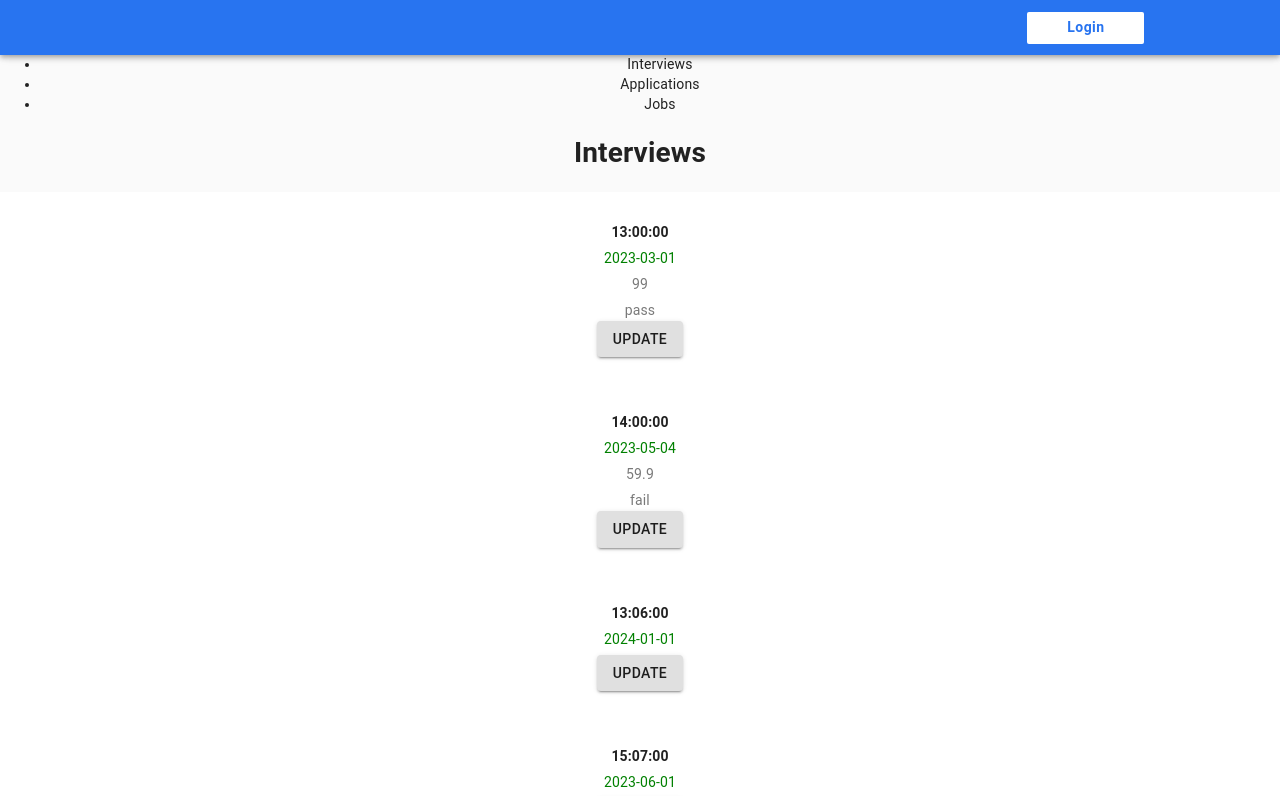
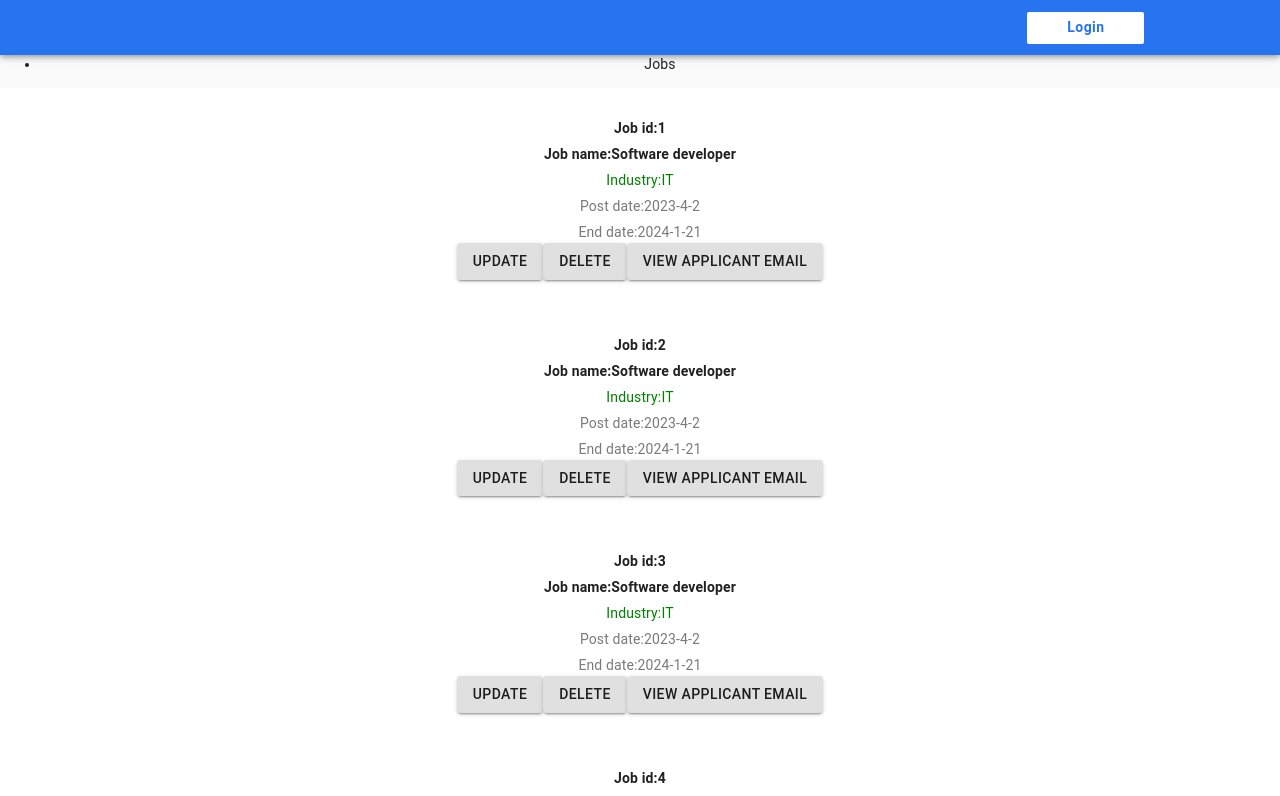
Before and after one commit to rxluo1202/304, a React (Create React App) app in the folder client/: page /myinfo in a window 1280 px wide. Shown: the top 796 px of the page. Built offline with nearby package versions, Linux system fonts and the light colour scheme.

Commit message:
structure change and job buttons added
delete itv, job attributes removed, jobID added, buttons added

```diff
--- a/client/src/Components/Dialogs/ItvDialog.jsx
+++ /dev/null
@@ -1,131 +0,0 @@
-import React, { useState, useEffect } from "react";
-import {
-  Dialog,
-  DialogContent,
-  TextField,
-  Box,
-  Button,
-  makeStyles,
-  Typography,
-} from "@material-ui/core";
-// import { authenticateLogin, authenticateSignup } from '../../service/api';
-
-const useStyle = makeStyles({
-  component: {
-    height: "70vh",
-    width: "90vh",
-    maxWidth: "unset !important",
-  },
-  image: {
-    backgroundImage: `url(${"https://static-assets-web.flixcart.com/www/linchpin/fk-cp-zion/img/login_img_c4a81e.png"})`,
-    background: "#2874f0",
-    backgroundPosition: "center 85%",
-    backgroundRepeat: "no-repeat",
-    height: "70vh",
-    width: "40%",
-    padding: "45px 35px",
-    "& > *": {
-      color: "#FFFFFF",
-      fontWeight: 600,
-    },
-  },
-  login: {
-    padding: "25px 35px",
-    display: "flex",
-    flex: 1,
-    flexDirection: "column",
-    "& > *": {
-      marginTop: 20,
-    },
-  },
-  loginbtn: {
-    textTransform: "none",
-    background: "#FB641B",
-    color: "#fff",
-    height: 48,
-    borderRadius: 2,
-  },
-  requestbtn: {
-    textTransform: "none",
-    background: "#fff",
-    color: "#2874f0",
-    height: 48,
-    borderRadius: 2,
-    boxShadow: "0 2px 4px 0 rgb(0 0 0 / 20%)",
-  },
-  text: {
-    color: "#878787",
-    fontSize: 12,
-  },
-  createText: {
-    margin: "auto 0 5px 0",
-    textAlign: "center",
-    color: "#2874f0",
-    fontWeight: 600,
-    fontSize: 14,
-    cursor: "pointer",
-  },
-  error: {
-    fontSize: 10,
-    color: "#ff6161",
-    lineHeight: 0,
-    marginTop: 10,
-    fontWeight: 600,
-  },
-});
-
-const performanceInitialValues = {
-  performance: 0.0,
-  result: "",
-};
-
-const ItvDialog = ({ open, setOpen, setPerformance }) => {
-  const classes = useStyle();
-  const [input, setInput] = useState(performanceInitialValues);
-
-  const onInputChange = (e) => {
-    setInput({ ...input, [e.target.name]: e.target.value });
-  };
-
-  const submitPerformance = async () => {
-    //let response = await authenticateSignup(signup);
-    //if(!response) return;
-    handleClose();
-    setPerformance(input);
-  };
-
-  const handleClose = () => {
-    setOpen(false);
-  };
-
-  return (
-    <Dialog open={open} onClose={handleClose}>
-      <DialogContent className={classes.component}>
-        <Box style={{ display: "flex" }}>
-          {
-            <Box className={classes.login}>
-              <TextField
-                onChange={(e) => onInputChange(e)}
-                name="performance"
-                label="Enter performance: 0.0 - 100.0"
-              />
-              <TextField
-                onChange={(e) => onInputChange(e)}
-                name="result"
-                label="Enter result: pass / fail"
-              />
-              <Button
-                className={classes.loginbtn}
-                onClick={() => submitPerformance()}
-              >
-                Confirm
-              </Button>
-            </Box>
-          }
-        </Box>
-      </DialogContent>
-    </Dialog>
-  );
-};
-
-export default ItvDialog;
--- a/client/src/Components/Info/Interviews.jsx
+++ /dev/null
@@ -1,43 +0,0 @@
-import { Box, makeStyles } from "@material-ui/core";
-import ItvSlide from "../Slides/ItvSlide";
-import itvs from "../../itvs.json";
-import React, { useEffect } from "react";
-import { useSelector, useDispatch } from "react-redux"; // hooks
-import { getProducts as listProducts } from "../../redux/actions/productActions";
-// import { navData } from '../constant/data';
-
-const useStyle = makeStyles({
-  component: {
-    padding: 10,
-    background: "#F2F2F2",
-  },
-});
-
-const Interviews = () => {
-  const classes = useStyle();
-
-  // const getProducts = useSelector(state => state.getProducts);
-  // const { products} = getProducts;
-
-  // const dispatch = useDispatch();
-
-  // useEffect(() => {
-  //     dispatch(listProducts())
-  // }, [dispatch])
-
-  console.log("itvvvs");
-  for (var i = 0; i < itvs.length; i++) {
-    console.log(itvs[i]);
-  }
-
-  return (
-    <>
-      <h1>Interviews</h1>
-      <Box>
-        <ItvSlide data={itvs} multi={true} />
-      </Box>
-    </>
-  );
-};
-
-export default Interviews;
--- a/client/src/Components/Info/Myinfo.jsx
+++ b/client/src/Components/Info/Myinfo.jsx
@@ -1,8 +1,5 @@
 import React, { useState, useContext } from "react";
-import Interviews from "./Interviews";
 import Jobs from "./Jobs";
-import ItvsTemp from "./Interviews";
-import Applications from "./Applications";
 import {
   BrowserRouter as Router,
   Routes,
@@ -82,7 +79,7 @@ const useStyle = makeStyles((theme) => ({
 }));
 
 const Myinfo = () => {
-  const [activeTab, setActiveTab] = useState("Interviews");
+  const [activeTab, setActiveTab] = useState("Jobs");
 
   const { account, setAccount } = useContext(LoginContext);
 
@@ -92,14 +89,10 @@ const Myinfo = () => {
 
   const renderTabContent = () => {
     switch (activeTab) {
-      case "Interviews":
-        return <Interviews />;
-      case "Applications":
-        return <Applications />;
       case "Jobs":
         return <Jobs />;
       default:
-        return <Interviews />;
+        return <Jobs />;
     }
   };
 
@@ -107,18 +100,6 @@ const Myinfo = () => {
     <div className="App">
       <nav>
         <ul>
-          <li
-            onClick={() => handleClick("Interviews")}
-            className={activeTab === "Interviews" ? "active" : ""}
-          >
-            Interviews
-          </li>
-          <li
-            onClick={() => handleClick("Applications")}
-            className={activeTab === "Applications" ? "active" : ""}
-          >
-            Applications
-          </li>
           <li
             onClick={() => handleClick("Jobs")}
             className={activeTab === "Jobs" ? "active" : ""}
--- a/client/src/Components/Slides/HomeSlide.jsx
+++ b/client/src/Components/Slides/HomeSlide.jsx
@@ -76,53 +76,35 @@ const MultiSlide = ({ data }) => {
             className={classes.text}
             style={{ fontWeight: 600, color: "#212121" }}
           >
+            Job id:
+            {temp.jobID}
+          </Typography>
+          <Typography
+            className={classes.text}
+            style={{ fontWeight: 600, color: "#212121" }}
+          >
+            Job name:
             {temp.jobName}
           </Typography>
           <Typography className={classes.text} style={{ color: "green" }}>
+            Industry:
             {temp.industry}
           </Typography>
           <Typography
             className={classes.text}
             style={{ color: "#212121", opacity: ".6" }}
           >
-            {temp.endDate}
-          </Typography>
-          <Typography
-            className={classes.text}
-            style={{ color: "#212121", opacity: ".6" }}
-          >
+            Post date:
             {temp.postDate}
           </Typography>
           <Typography
             className={classes.text}
             style={{ color: "#212121", opacity: ".6" }}
           >
-            {temp.holiday}
+            End date:
+            {temp.endDate}
           </Typography>
-          <Typography
-            className={classes.text}
-            style={{ color: "#212121", opacity: ".6" }}
-          >
-            {temp.training}
-          </Typography>
-          <Typography
-            className={classes.text}
-            style={{ color: "#212121", opacity: ".6" }}
-          >
-            {temp.allowance}
-          </Typography>
-          <Typography
-            className={classes.text}
-            style={{ color: "#212121", opacity: ".6" }}
-          >
-            {temp.salary}
-          </Typography>
-          <Typography
-            className={classes.text}
-            style={{ color: "#212121", opacity: ".6" }}
-          >
-            {temp.salaryType}
-          </Typography>
+
           <Button variant="contained" onClick={() => openHomeDialog()}>
             Apply
           </Button>
--- a/client/src/Components/Slides/ItvSlide.jsx
+++ /dev/null
@@ -1,111 +0,0 @@
-import {
-  Box,
-  Typography,
-  makeStyles,
-  Button,
-  Divider,
-} from "@material-ui/core";
-import { Link } from "react-router-dom";
-import React, { useState } from "react";
-import ItvDialog from "../Dialogs/ItvDialog";
-
-const responsive = {
-  desktop: {
-    breakpoint: { max: 3000, min: 1024 },
-    items: 5,
-  },
-  tablet: {
-    breakpoint: { max: 1024, min: 464 },
-    items: 2,
-  },
-  mobile: {
-    breakpoint: { max: 464, min: 0 },
-    items: 1,
-  },
-};
-
-const useStyle = makeStyles((theme) => ({
-  component: {
-    marginTop: 12,
-    background: "#FFFFFF",
-  },
-  image: {
-    width: "auto",
-    height: 150,
-  },
-  text: {
-    fontSize: 14,
-    marginTop: 5,
-  },
-  deal: {
-    display: "flex",
-    padding: "15px 20px",
-  },
-  dealText: {
-    fontSize: 22,
-    fontWeight: 600,
-    lineHeight: "32px",
-    marginRight: 25,
-  },
-  button: {
-    marginLeft: "auto",
-    backgroundColor: "#2874f0",
-    borderRadius: 2,
-    fontSize: 13,
-  },
-  wrapper: {
-    padding: "25px 15px",
-  },
-}));
-
-const MultiSlide = ({ data }) => {
-  const classes = useStyle();
-
-  const [open, setOpen] = useState(false);
-
-  const openItvDialog = () => {
-    setOpen(true);
-  };
-
-  return (
-    <Box className={classes.component}>
-      {data.map((temp) => (
-        <Box textAlign="center" className={classes.wrapper}>
-          {/* <img src={temp.image} className={classes.image} alt="" /> */}
-          <Typography
-            className={classes.text}
-            style={{ fontWeight: 600, color: "#212121" }}
-          >
-            {temp.itvTime}
-          </Typography>
-          <Typography className={classes.text} style={{ color: "green" }}>
-            {temp.itvDate}
-          </Typography>
-          <Typography
-            className={classes.text}
-            style={{ color: "#212121", opacity: ".6" }}
-          >
-            {temp.performance}
-          </Typography>
-          <Typography
-            className={classes.text}
-            style={{ color: "#212121", opacity: ".6" }}
-          >
-            {temp.result}
-          </Typography>
-
-          <Button variant="contained" onClick={() => openItvDialog()}>
-            Update
-          </Button>
-          <ItvDialog open={open} setOpen={setOpen} />
-        </Box>
-      ))}
-    </Box>
-  );
-};
-
-const ItvSlide = (props) => {
-  return <>{props.multi === true ? <MultiSlide {...props} /> : ""}</>;
-};
-
-export default ItvSlide;
--- a/client/src/Components/Slides/JobSlide.jsx
+++ b/client/src/Components/Slides/JobSlide.jsx
@@ -67,6 +67,18 @@ const MultiSlide = ({ data }) => {
     setOpen(true);
   };
 
+  const handleUpdate = () => {
+    console.log("update!");
+  };
+
+  const handleDelete = () => {
+    console.log("delete!");
+  };
+
+  const viewEmail = () => {
+    console.log("view email!");
+  };
+
   return (
     <Box className={classes.component}>
       {data.map((temp) => (
@@ -76,53 +88,64 @@ const MultiSlide = ({ data }) => {
             className={classes.text}
             style={{ fontWeight: 600, color: "#212121" }}
           >
+            Job id:
+            {temp.jobID}
+          </Typography>
+          <Typography
+            className={classes.text}
+            style={{ fontWeight: 600, color: "#212121" }}
+          >
+            Job name:
             {temp.jobName}
           </Typography>
           <Typography className={classes.text} style={{ color: "green" }}>
+            Industry:
             {temp.industry}
           </Typography>
           <Typography
             className={classes.text}
             style={{ color: "#212121", opacity: ".6" }}
           >
-            {temp.endDate}
-          </Typography>
-          <Typography
-            className={classes.text}
-            style={{ color: "#212121", opacity: ".6" }}
-          >
+            Post date:
             {temp.postDate}
           </Typography>
           <Typography
             className={classes.text}
             style={{ color: "#212121", opacity: ".6" }}
           >
+            End date:
+            {temp.endDate}
+          </Typography>
+          {/* <Typography
+            className={classes.text}
+            style={{ color: "#212121", opacity: ".6" }}
+          >
+            Holiday:
             {temp.holiday}
           </Typography>
           <Typography
             className={classes.text}
             style={{ color: "#212121", opacity: ".6" }}
           >
-            {temp.training}
-          </Typography>
-          <Typography
-            className={classes.text}
-            style={{ color: "#212121", opacity: ".6" }}
-          >
-            {temp.allowance}
-          </Typography>
-          <Typography
-            className={classes.text}
-            style={{ color: "#212121", opacity: ".6" }}
-          >
+            Salary:
             {temp.salary}
           </Typography>
           <Typography
             className={classes.text}
             style={{ color: "#212121", opacity: ".6" }}
           >
+            Salary type:
             {temp.salaryType}
-          </Typography>
+          </Typography> */}
+          <Button variant="contained" onClick={() => handleUpdate()}>
+            update
+          </Button>
+          <Button variant="contained" onClick={() => handleDelete()}>
+            delete
+          </Button>
+          <Button variant="contained" onClick={() => viewEmail()}>
+            view applicant email
+          </Button>
           <JobDialog open={open} setOpen={setOpen} />
         </Box>
       ))}
--- a/client/src/itvs.json
+++ /dev/null
@@ -1,33 +0,0 @@
-[
-    {
-        "itvTime": "13:00:00",
-        "itvDate": "2023-03-01",
-        "performance": 99,
-        "result": "pass"
-    },
-    {
-        "itvTime": "14:00:00",
-        "itvDate": "2023-05-04",
-        "performance": 59.9,
-        "result": "fail"
-    },
-    {
-        "itvTime": "13:06:00",
-        "itvDate": "2024-01-01",
-        "performance": null,
-        "result": ""
-    },
-    {
-        "itvTime": "15:07:00",
-        "itvDate": "2023-06-01",
-        "performance": null,
-        "result": ""
-    },
-    {
-        "itvTime": "19:09:00",
-        "itvDate": "2023-03-09",
-        "performance": 99,
-        "result": "pass"
-    }
-
-]
--- a/client/src/jobs.json
+++ b/client/src/jobs.json
@@ -1,5 +1,6 @@
 [
     {
+        "jobID": "1",
         "postDate": "2023-4-2",
         "endDate": "2024-1-21",
         "jobName": "Software developer",
@@ -11,6 +12,7 @@
         "salaryType": "Monthly"
     },
     {
+        "jobID": "2",
         "postDate": "2023-4-2",
         "endDate": "2024-1-21",
         "jobName": "Software developer",
@@ -22,6 +24,7 @@
         "salaryType": "Monthly"
     },
     {
+        "jobID": "3",
         "postDate": "2023-4-2",
         "endDate": "2024-1-21",
         "jobName": "Software developer",
@@ -33,6 +36,7 @@
         "salaryType": "Monthly"
     },
     {
+        "jobID": "4",
         "postDate": "2023-4-2",
         "endDate": "2024-1-21",
         "jobName": "Software developer",
@@ -44,6 +48,7 @@
         "salaryType": "Monthly"
     },
     {
+        "jobID": "5",
         "postDate": "2023-4-2",
         "endDate": "2024-1-21",
         "jobName": "Software developer",
@@ -55,6 +60,7 @@
         "salaryType": "Monthly"
     },
     {
+        "jobID": "6",
         "postDate": "2023-4-2",
         "endDate": "2024-1-21",
         "jobName": "Software developer",
```
